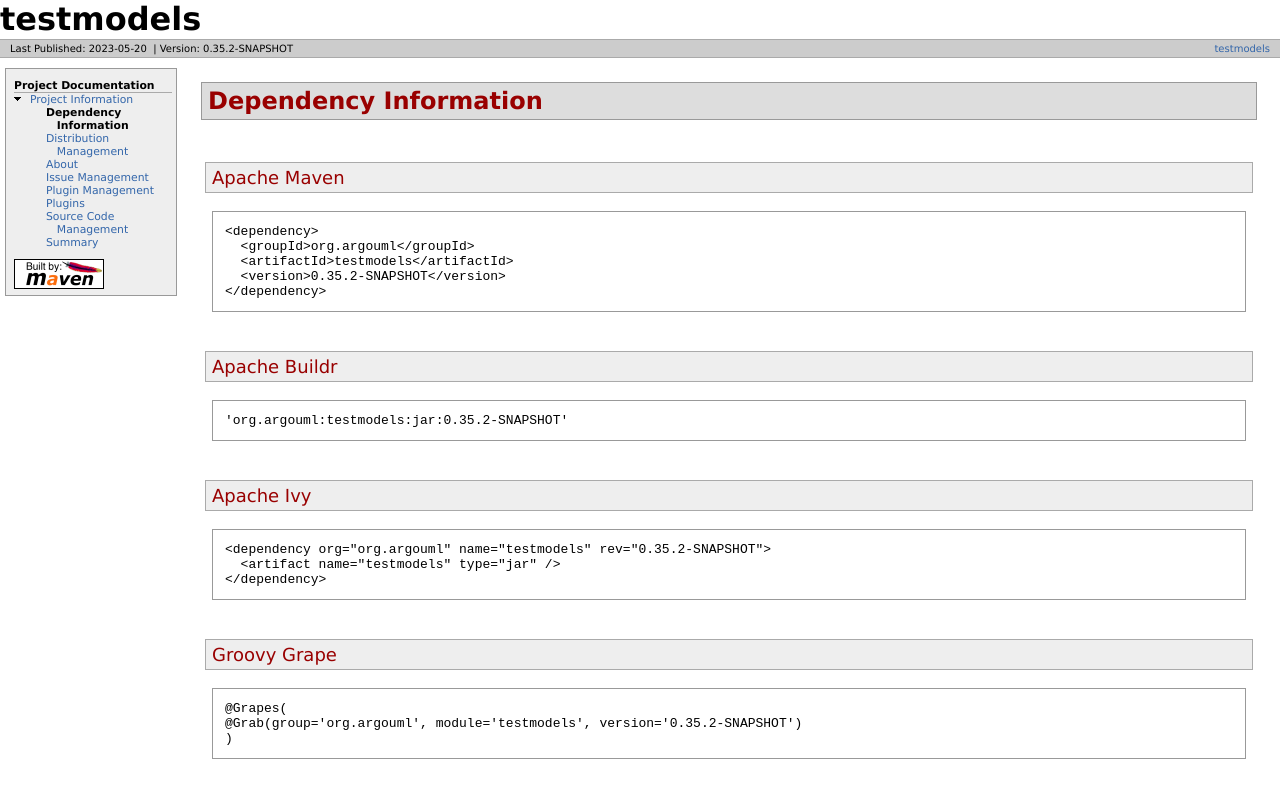
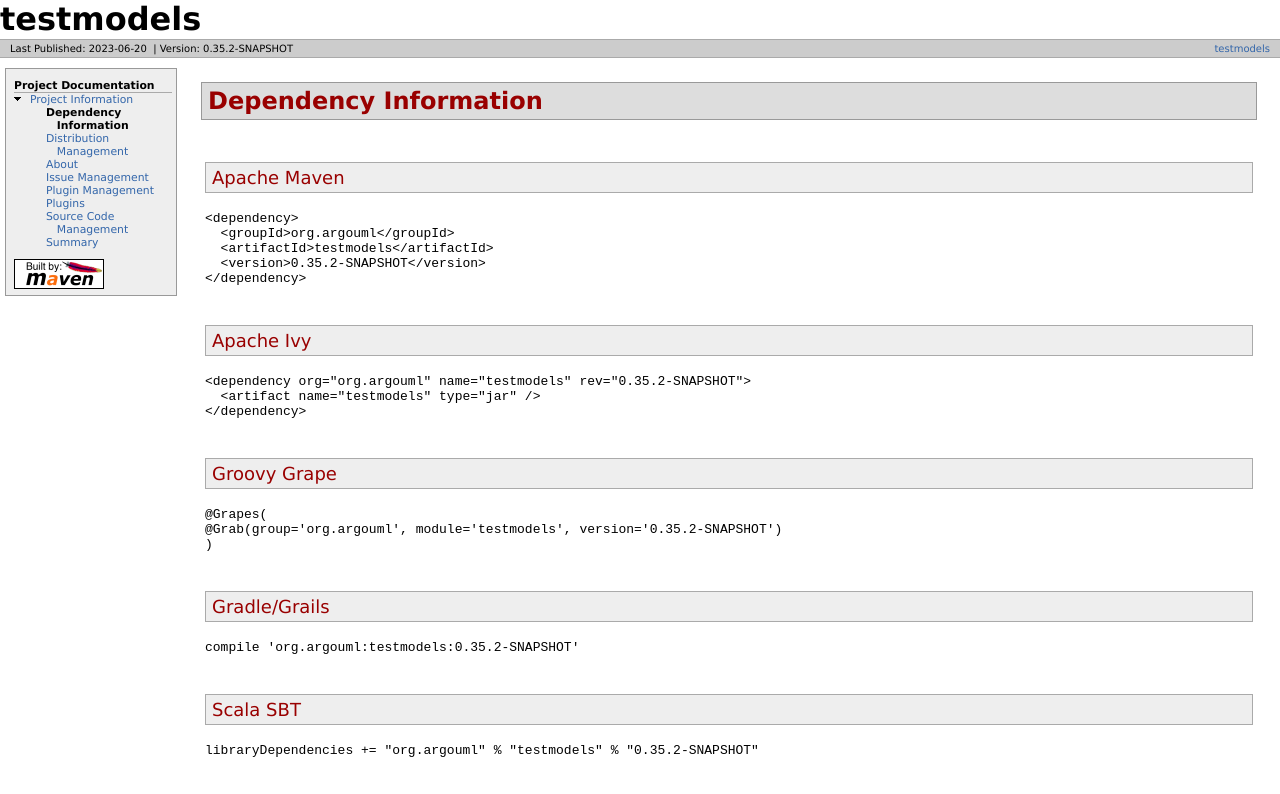
Before and after one commit to argouml-tigris-org/testmodels, a plain HTML site: page dependency-info.html in a window 1280 px wide. Shown: the top 794 px of the page. Drawn offline with Linux system fonts and the light colour scheme.

Commit message:
Site checkin for project testmodels

```diff
--- a/dependency-info.html
+++ b/dependency-info.html
@@ -1,5 +1,5 @@
 <!DOCTYPE html PUBLIC "-//W3C//DTD XHTML 1.0 Transitional//EN" "http://www.w3.org/TR/xhtml1/DTD/xhtml1-transitional.dtd">
-<!-- Generated by Apache Maven Doxia Site Renderer 1.8.1 from org.apache.maven.plugins:maven-project-info-reports-plugin:3.4.0:dependency-info at 2023-05-20 -->
+<!-- Generated by Apache Maven Doxia Site Renderer 1.8.1 from org.apache.maven.plugins:maven-project-info-reports-plugin:3.4.3:dependency-info at 2023-06-20 -->
 <html xmlns="http://www.w3.org/1999/xhtml" xml:lang="en" lang="en">
   <head>
     <meta http-equiv="Content-Type" content="text/html; charset=UTF-8" />
@@ -24,7 +24,7 @@ testmodels
     </div>
     <div id="breadcrumbs">
       <div class="xleft">
-        <span id="publishDate">Last Published: 2023-05-20</span>
+        <span id="publishDate">Last Published: 2023-06-20</span>
           &nbsp;| <span id="projectVersion">Version: 0.35.2-SNAPSHOT</span>
       </div>
       <div class="xright"><a href="./" title="testmodels">testmodels</a>      </div>
@@ -59,39 +59,35 @@ testmodels
 <h2><a name="Dependency_Information"></a>Dependency Information</h2><a name="Dependency_Information"></a>
 <div class="section">
 <h3><a name="Apache_Maven"></a>Apache Maven</h3><a name="Apache_Maven"></a>
-<div class="source">
+<div>
 <pre>&lt;dependency&gt;
   &lt;groupId&gt;org.argouml&lt;/groupId&gt;
   &lt;artifactId&gt;testmodels&lt;/artifactId&gt;
   &lt;version&gt;0.35.2-SNAPSHOT&lt;/version&gt;
 &lt;/dependency&gt;</pre></div></div>
 <div class="section">
-<h3><a name="Apache_Buildr"></a>Apache Buildr</h3><a name="Apache_Buildr"></a>
-<div class="source">
-<pre>'org.argouml:testmodels:jar:0.35.2-SNAPSHOT'</pre></div></div>
-<div class="section">
 <h3><a name="Apache_Ivy"></a>Apache Ivy</h3><a name="Apache_Ivy"></a>
-<div class="source">
+<div>
 <pre>&lt;dependency org=&quot;org.argouml&quot; name=&quot;testmodels&quot; rev=&quot;0.35.2-SNAPSHOT&quot;&gt;
   &lt;artifact name=&quot;testmodels&quot; type=&quot;jar&quot; /&gt;
 &lt;/dependency&gt;</pre></div></div>
 <div class="section">
 <h3><a name="Groovy_Grape"></a>Groovy Grape</h3><a name="Groovy_Grape"></a>
-<div class="source">
+<div>
 <pre>@Grapes(
 @Grab(group='org.argouml', module='testmodels', version='0.35.2-SNAPSHOT')
 )</pre></div></div>
 <div class="section">
 <h3><a name="Gradle.2FGrails"></a>Gradle/Grails</h3><a name="Gradle.2FGrails"></a>
-<div class="source">
+<div>
 <pre>compile 'org.argouml:testmodels:0.35.2-SNAPSHOT'</pre></div></div>
 <div class="section">
 <h3><a name="Scala_SBT"></a>Scala SBT</h3><a name="Scala_SBT"></a>
-<div class="source">
+<div>
 <pre>libraryDependencies += &quot;org.argouml&quot; % &quot;testmodels&quot; % &quot;0.35.2-SNAPSHOT&quot;</pre></div></div>
 <div class="section">
 <h3><a name="Leiningen"></a>Leiningen</h3><a name="Leiningen"></a>
-<div class="source">
+<div>
 <pre>[org.argouml/testmodels &quot;0.35.2-SNAPSHOT&quot;]</pre></div></div></div>
       </div>
     </div>
```
Also changed, not shown: distribution-management.html (+2 -2 lines), index.html (+2 -2 lines), issue-management.html (+3 -3 lines), plugin-management.html (+2 -2 lines), plugins.html (+3 -3 lines), project-info.html (+2 -2 lines), scm.html (+5 -5 lines), summary.html (+2 -2 lines).
